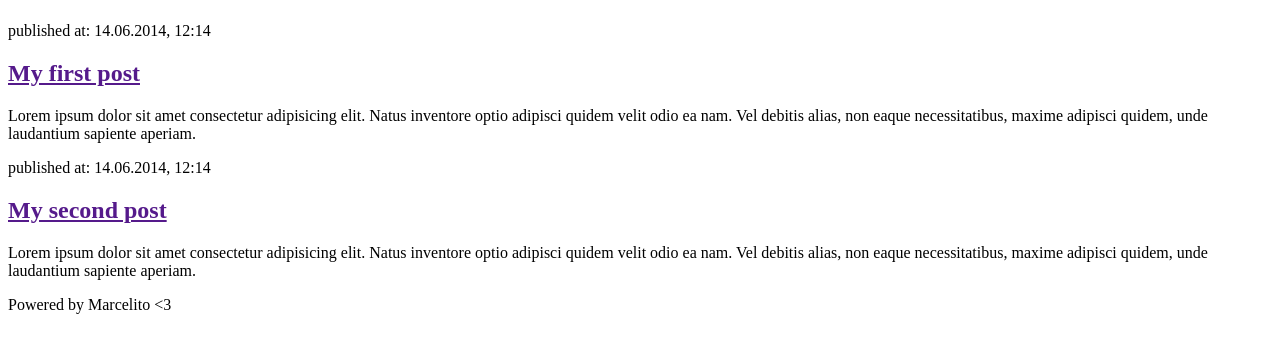
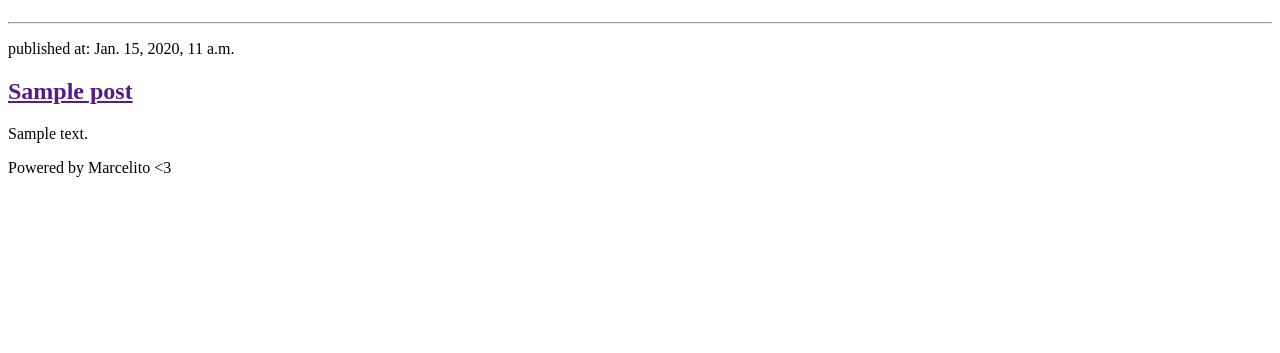
Before and after one commit to Marcelixoo/djangogirls-blog, a Django app: page / in a window 1280 px wide. Shown: the part 58-411 px from the top of the page. Run offline with Django 3.2, Linux system fonts and the light colour scheme; tables that the repository leaves empty hold one stand-in row (values such as "Sample post").

Commit message:
:sparkles: Add posts information to template

```diff
--- a/blog/templates/blog/post_list.html
+++ b/blog/templates/blog/post_list.html
@@ -13,14 +13,16 @@
         <h1><a href="/">Django Girls Blog</a></h1>
     </header>
 
+    <hr>
+
     <section>
-        <p>published at: 14.06.2014, 12:14</p>
-        <h2><a href="">My first post</a></h2>
-        <p>Lorem ipsum dolor sit amet consectetur adipisicing elit. Natus inventore optio adipisci quidem velit odio ea nam. Vel debitis alias, non eaque necessitatibus, maxime adipisci quidem, unde laudantium sapiente aperiam.</p>
-
-        <p>published at: 14.06.2014, 12:14</p>
-        <h2><a href="">My second post</a></h2>
-        <p>Lorem ipsum dolor sit amet consectetur adipisicing elit. Natus inventore optio adipisci quidem velit odio ea nam. Vel debitis alias, non eaque necessitatibus, maxime adipisci quidem, unde laudantium sapiente aperiam.</p>
+        {% for post in posts %}
+            <div>
+                <p>published at: {{ post.published_date }}</p>
+                <h2><a href="">{{ post.title }}</a></h2>
+                <p>{{ post.text|linebreaksbr }}</p>
+            </div>
+        {% endfor %}
     </section>
 
     <footer>Powered by Marcelito <3</footer>
--- a/blog/views.py
+++ b/blog/views.py
@@ -1,5 +1,10 @@
 from django.shortcuts import render
+from django.utils import timezone
+from .models import Post
 
 
 def post_list(request):
-    return render(request, 'blog/post_list.html', {})
+    posts = (Post.objects
+                 .filter(published_date__lte=timezone.now())
+                 .order_by('published_date'))
+    return render(request, 'blog/post_list.html', {'posts': posts})
```
